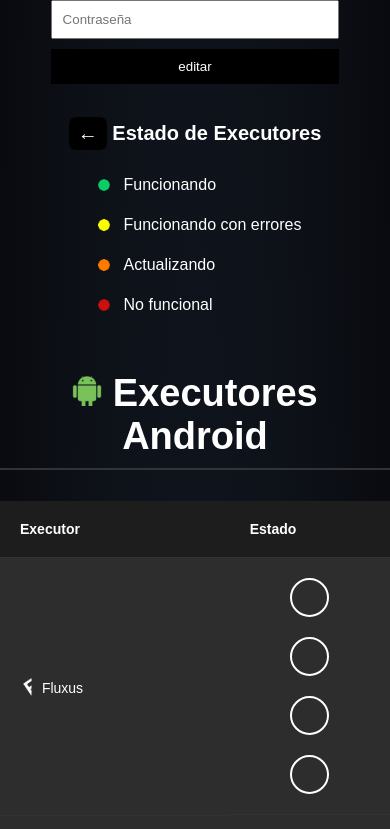
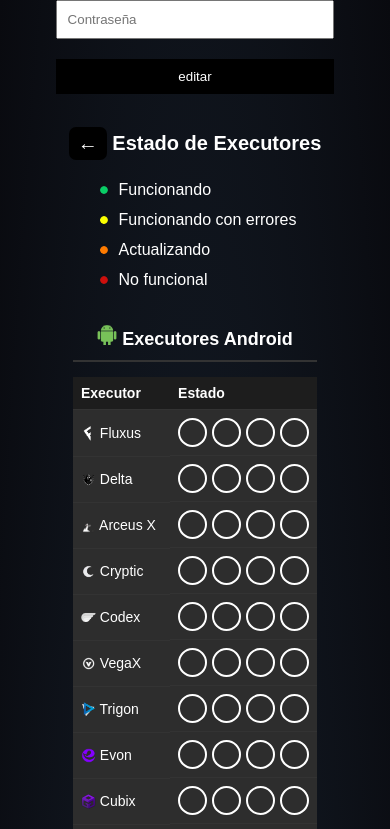
Before and after one commit to Shadow0-web/status, a plain HTML site: page index.html in a window 390 px wide. Shown: the top 829 px of the page. Drawn offline with Linux system fonts and the light colour scheme; a script that the page names is missing.

Commit message:
Update index.html

```diff
--- a/index.html
+++ b/index.html
@@ -211,7 +211,7 @@
         }
 
 
-        @media (max-width: 1000px) {
+        @media (max-width: 768px) {
     h1 {
         font-size: 20px;
     }
@@ -227,21 +227,49 @@
 
     .executor-table th,
     .executor-table td {
-                padding: 20px;
+        padding: 8px;
     }
 
     .executor-table .status-cell {
-                flex-direction: column;
-                gap: 20px;
+        flex-direction: row;
+        gap: 5px;
+        flex-wrap: wrap;
     }
 
     .executor-table label {
-                width: 35px;
-                height: 35px;
+        width: 25px;
+        height: 25px;
     }
 
     section h2 {
-                font-size: 38px;
+        font-size: 18px;
+    }
+
+    .icon {
+        width: 20px;
+    }
+
+    .icon2 {
+        width: 15px;
+    }
+
+    .icon3 {
+        width: 25px;
+    }
+
+    .icon4 {
+        width: 40px;
+    }
+
+    .admin-menu input {
+        width: 100%;
+        margin-right: 0;
+        margin-bottom: 10px;
+    }
+
+    .admin-menu button {
+        width: 100%;
+        margin-top: 10px;
     }
 }
 
```
Lines whose indentation alone changed are shown as unchanged.
